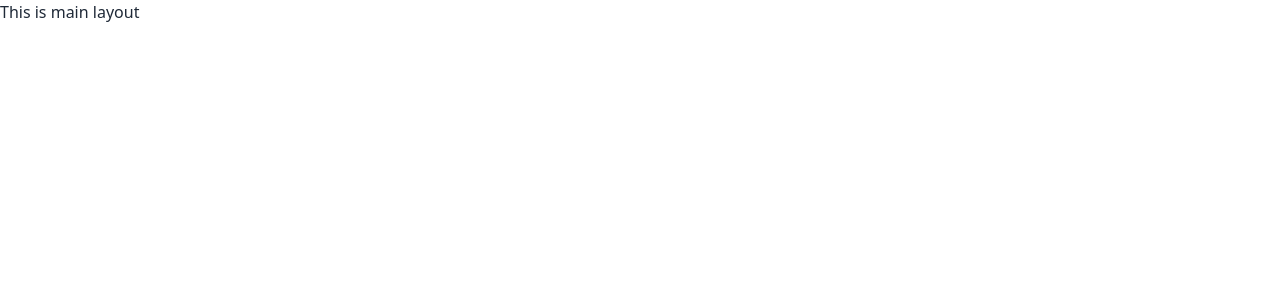
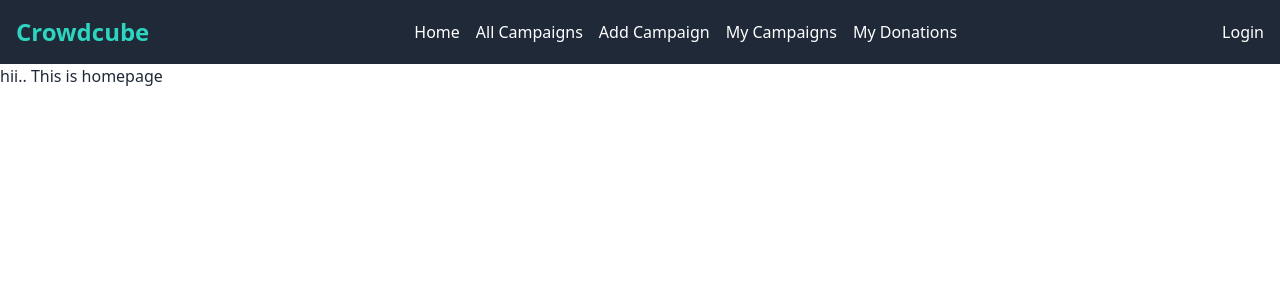
Before and after one commit to RizbiAhmmad/Crowdfunding-Website-Client, a React (Vite) app: page / in a window 1280 px wide. Shown: the top 300 px of the page. Built offline with nearby package versions, Linux system fonts and the light colour scheme.

Commit message:
Adding Navbar

```diff
--- /dev/null
+++ b/src/Components/Campaigns.jsx
@@ -0,0 +1,11 @@
+import React from 'react';
+
+const Campaigns = () => {
+    return (
+        <div>
+            <h2>Shouing campaigns</h2>
+        </div>
+    );
+};
+
+export default Campaigns;
--- a/src/Components/MainLayout.jsx
+++ b/src/Components/MainLayout.jsx
@@ -1,11 +1,12 @@
 import React from 'react';
 import Navbar from './Navbar';
+import { Outlet } from 'react-router-dom';
 
 const MainLayout = () => {
     return (
         <div>
-            <h2>This is main layout</h2>
             <Navbar></Navbar>
+            <Outlet></Outlet>
         </div>
     );
 };
--- a/src/Components/Navbar.jsx
+++ b/src/Components/Navbar.jsx
@@ -1,10 +1,22 @@
 import React from 'react';
+import { Link } from 'react-router-dom';
 
 const Navbar = () => {
     return (
-        <div>
+        <nav className="bg-gray-800 text-white p-4">
+      <div className="container mx-auto flex justify-between items-center">
+        <Link to="/" className="text-2xl text-teal-400 font-bold">Crowdcube</Link>
+        <ul className="flex space-x-4">
+          <li><Link to="/">Home</Link></li>
+          <li><Link to="/campaigns">All Campaigns</Link></li>
+          <li><Link to="/addCampaign">Add Campaign</Link></li>
+          <li><Link to="/myCampaigns">My Campaigns</Link></li>
+          <li><Link to="/myDonations">My Donations</Link></li>
 
-        </div>
+        </ul>
+        <button>Login</button>
+      </div>
+    </nav>
     );
 };
 
--- a/src/Routes/router.jsx
+++ b/src/Routes/router.jsx
@@ -1,6 +1,7 @@
 import { createBrowserRouter } from "react-router-dom";
 import MainLayout from "../Components/MainLayout";
 import Home from "../Components/Home";
+import Campaigns from "../Components/Campaigns";
 
 const router = createBrowserRouter ([
 
@@ -12,6 +13,10 @@ const router = createBrowserRouter ([
             {
             path: "/",
             element: <Home></Home>
+        },
+        {
+            path:"/campaigns",
+            element:<Campaigns></Campaigns>
         }
     ]
     }
```
Also changed, not shown: src/Components/Addcampaign.jsx (added), src/Components/MyCampaigns.jsx (added), src/Components/MyDonations.jsx (added).
